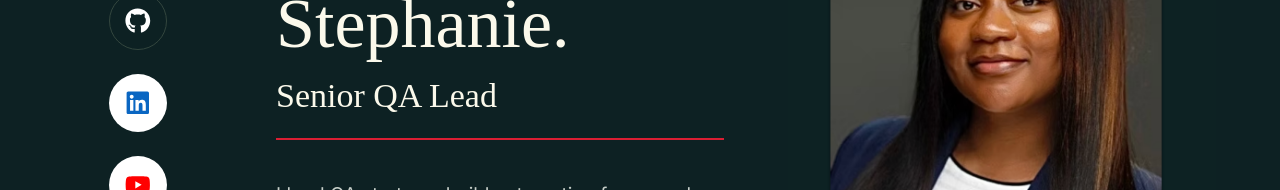
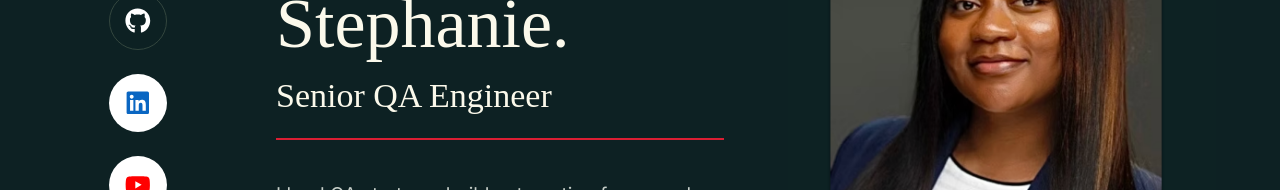
Before and after one commit to stephanieesha/portfolio, a React (Vite) app: page / in a window 1280 px wide. Shown: the part 346-536 px from the top of the page. Built offline with nearby package versions, Linux system fonts and the light colour scheme.

Commit message:
Update Hero.jsx

```diff
--- a/src/components/Hero.jsx
+++ b/src/components/Hero.jsx
@@ -24,7 +24,7 @@ export default function Hero() {
 
         <div className="hero-center">
           <h1 className="hero-headline">Hello, I'm Stephanie.</h1>
-          <p className="hero-subheadline">Senior QA Lead</p>
+          <p className="hero-subheadline">Senior QA Engineer</p>
           <p className="hero-body">
             I lead QA strategy, build automation frameworks, leverage AI-powered
             testing practices, and ship software that solve real world problems.
```
